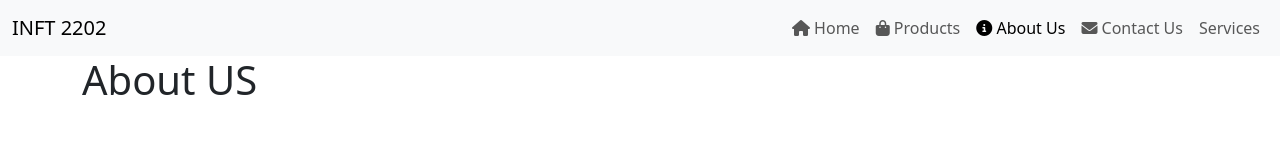
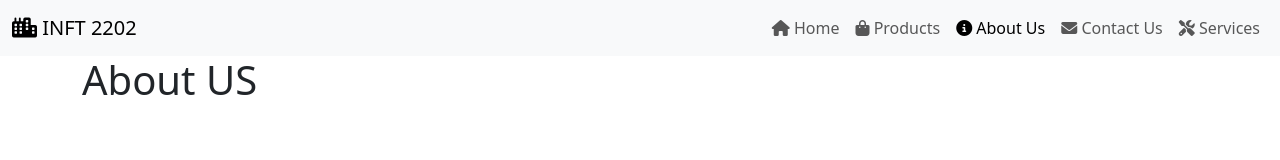
Before and after one commit to MeganClarke1/MeganClarke1.github.io, a website: page about.html in a window 1280 px wide. Drawn offline with nearby package versions, Linux system fonts and the light colour scheme.

Commit message:
final commit for ICA1

```diff
--- a/about.html
+++ b/about.html
@@ -14,7 +14,7 @@
     <header>
         <nav class="navbar navbar-expand-lg bg-body-tertiary">
             <div class="container-fluid">
-                <a class="navbar-brand" href="index.html">INFT 2202</a>
+                <a class="navbar-brand" href="index.html"><i class="fa-solid fa-city"></i> INFT 2202</a>
                 <button class="navbar-toggler" type="button" data-bs-toggle="collapse" data-bs-target="#navbarSupportedContent" aria-controls="navbarSupportedContent" aria-expanded="false" aria-label="Toggle navigation">
                     <span class="navbar-toggler-icon"></span>
                 </button>
@@ -33,7 +33,7 @@
                             <a class="nav-link" href="contact.html"><i class="fa-solid fa-envelope"></i> Contact Us</a>
                         </li>
                         <li class="nav-item">
-                            <a class="nav-link" href="services.html">Services</a>
+                            <a class="nav-link" href="services.html"><i class="fa-solid fa-screwdriver-wrench"></i> Services</a>
                         </li>
 
                     </ul>
```
Also changed, not shown: contact.html (+2 -2 lines), index.html (+2 -2 lines), product.html (+2 -2 lines), services.html (+2 -2 lines).
